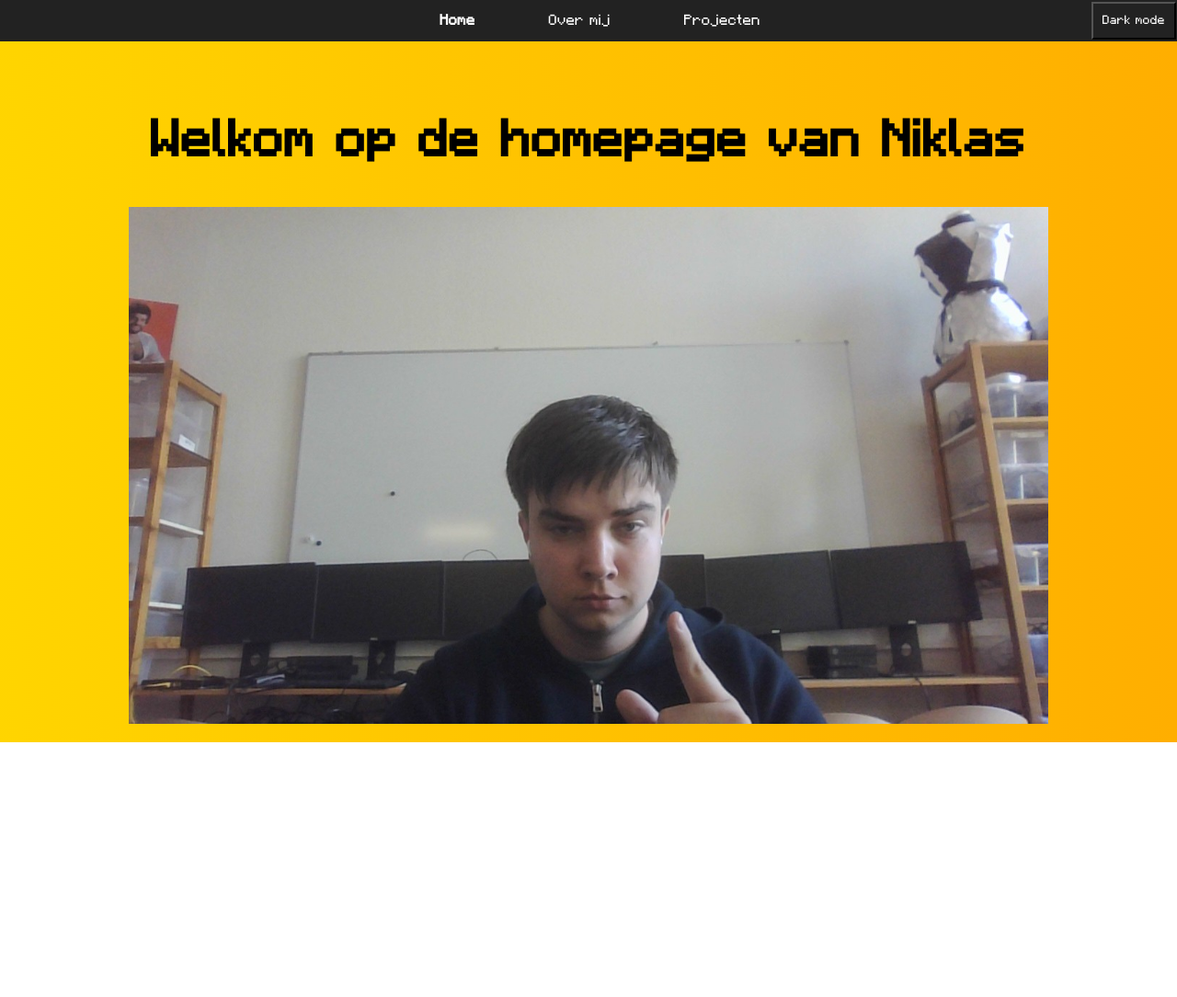
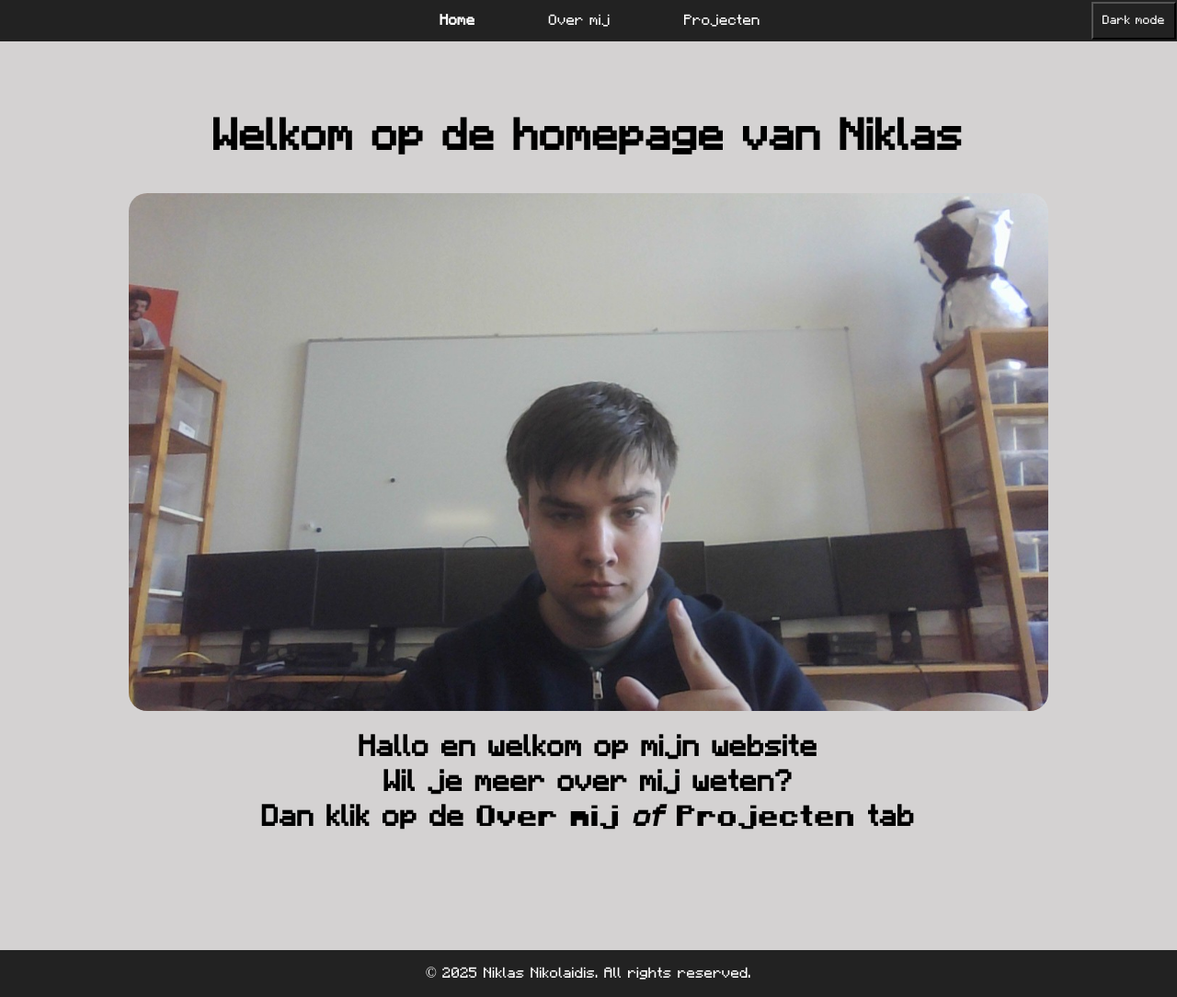
Before and after one commit to Niklasikos/M1BO_Website, a plain HTML site: page index.html in a window 1280 px wide. Shown: the whole page at 92% size. Before the commit the page ends 807 px from the top, so only its background shows below. Drawn offline with Linux system fonts and the light colour scheme.

Commit message:
finalised homepage and updated font on other sites

```diff
--- /dev/null
+++ b/css/about.css
@@ -0,0 +1,25 @@
+.H1start
+{
+    font-family: Minecraft;
+    margin-top: 120px;
+    animation: fadeInUp 3s ease-in-out;
+    text-align: center;
+    font-size: 2.5em;
+}
+
+body {
+  margin: 0;
+  background-color: #d4d2d2;
+}
+
+footer {
+    font-family: Minecraft;
+    background: #222;
+    color: white;
+    text-align: center;
+    padding: 1em 0;
+    position: relative;
+    bottom: 0;
+    left: 0;
+    width: 100%;
+}
--- a/css/fonts.css
+++ b/css/fonts.css
@@ -13,7 +13,12 @@
     src: url(../Fonts/MinecraftBold.otf);
 }
 
-@font-face {
+@font-face { /* Minecraft italic bold font */
     font-family: "Minecraft Bold Italic";
     src: url(../Fonts/MinecraftBoldItalic.otf);
 }
+
+@font-face {
+    font-family: "Fancy";
+    src: url(../Fonts/Fancy.ttf);
+}
--- a/css/index.css
+++ b/css/index.css
@@ -1,18 +1,44 @@
 .H1start
 {
-    font-family: Minecraft;
+    font-family: minecraft;
     margin-top: 120px;
     animation: fadeInUp 2s ease-in-out;
     text-align: center;
-    font-size: 3.5em;
+    font-size: 3.0em;
+}
+
+.NiklasImg
+{
+    animation: fadeInUp 3s ease-in-out;
+    display: block;
+    margin: 20px auto;
+    border-radius: 20px;
 }
 
 body {
   margin: 0;
-  background: linear-gradient(
-    270deg,
-    red, orange, yellow, green, blue, indigo, violet
-  );
-  background-size: 1400% 1400%;
-  animation: rainbow 20s ease infinite;
+  background-color: #d4d2d2;
 }
+
+.H2bottom
+{
+    font-family: Minecraft;
+    margin-top: 120px;
+    animation: fadeInUp 4s ease-in-out;
+    text-align: center;
+    position: relative;
+    bottom: 100px;
+    font-size: 2.0em;
+}
+
+footer {
+    font-family: Minecraft;
+    background: #222;
+    color: white;
+    text-align: center;
+    padding: 1em 0;
+    position: relative;
+    bottom: 0;
+    left: 0;
+    width: 100%;
+}
--- /dev/null
+++ b/css/projects.css
@@ -0,0 +1,25 @@
+.H1start
+{
+    font-family: Minecraft;
+    margin-top: 120px;
+    animation: fadeInUp 3s ease-in-out;
+    text-align: center;
+    font-size: 2.5em;
+}
+
+body {
+  margin: 0;
+  background-color: #d4d2d2;
+}
+
+footer {
+    font-family: Minecraft;
+    background: #222;
+    color: white;
+    text-align: center;
+    padding: 1em 0;
+    position: relative;
+    bottom: 0;
+    left: 0;
+    width: 100%;
+}
--- a/index.html
+++ b/index.html
@@ -22,25 +22,17 @@
   </ul>
 </nav>
 
-<h1 class="H1start"style="text-align: center; margin-top: 120px; font-family: Minecraft;">Welkom op de homepage van Niklas</h1>
+<h1 class="H1start">Welkom op de homepage van Niklas</h1>
 
-<div style="height: 0px;"></div>
-<title>Niklas Nikolaidis</title>
-<img src="img/Niklas1.jpg" alt="Niklasjpg" style="max-width: 1000px; display: block; margin: 20px auto;">
+<img class="NiklasImg"  src="img/Niklas1.jpg" alt="Niklasjpg" style="max-width: 1000px; display: block; margin: 20px auto;">
 
-  <script>
-    const btn = document.getElementById('darkToggle');
-    const saved = localStorage.getItem('prefers-dark');
-    if (saved === 'true') {
-      document.body.classList.add('dark');
-      btn.setAttribute('aria-pressed', 'true');
-    }
-    btn.addEventListener('click', () => {
-      document.body.classList.toggle('dark');
-      const pressed = document.body.classList.contains('dark');
-      btn.setAttribute('aria-pressed', pressed ? 'true' : 'false');
-      localStorage.setItem('prefers-dark', pressed ? 'true' : 'false');
-    });
-  </script>
+<h2 class="H2bottom">
+  Hallo en welkom op mijn website<br>
+  Wil je meer over mij weten?<br>
+  Dan klik op de <span style="font-family: Minecraft Bold;">Over mij</span><span style="font-family: Minecraft italic;"> of </span><span style="font-family: Minecraft Bold;">Projecten</span> tab
+</h2>
 
+<footer class="footer">
+  &copy; 2025 Niklas Nikolaidis. All rights reserved.
+</footer>
 </body>
```
Also changed, not shown: about.html (+8 -0 lines), projects.html (+7 -4 lines).
